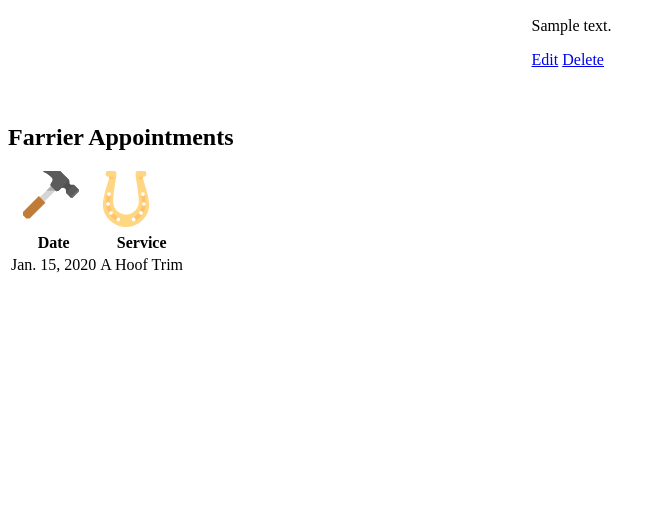
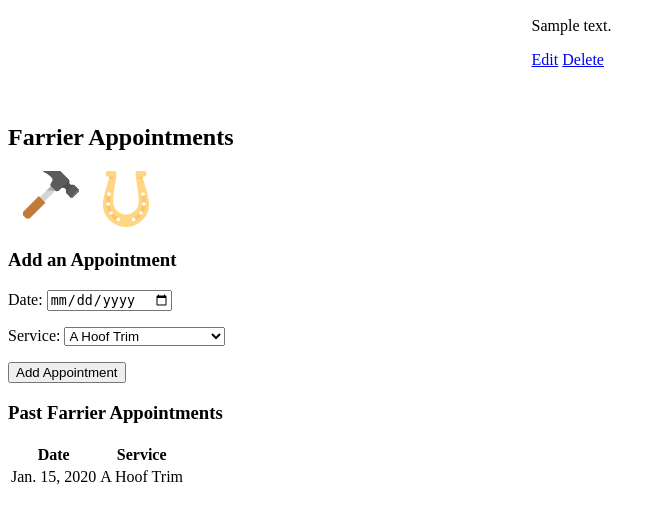
Before and after one commit to ofshvmin/horse-collector, a Django app: page /horses/1/ in a window 1280 px wide. Shown: the part 286-800 px from the top of the page, without its empty margins (0-666 px from the left). Run offline with Django 4.2, Linux system fonts and the light colour scheme; tables that the repository leaves empty hold one stand-in row (values such as "Sample post").

Commit message:
add form for creating a FarrierAppt

```diff
--- /dev/null
+++ b/main_app/forms.py
@@ -0,0 +1,12 @@
+from django import forms
+from django.forms import ModelForm
+from .models import FarrierAppt
+# from django.forms.fields import DateField
+
+
+class FarrierApptForm(ModelForm):
+  class Meta:
+    model = FarrierAppt
+    fields = ['date', 'service']
+
+  date = forms.DateField(widget=forms.DateInput(attrs={'type': 'date'}))
--- a/main_app/templates/horses/detail.html
+++ b/main_app/templates/horses/detail.html
@@ -41,6 +41,20 @@
           alt=""
         >
     </div>
+
+    <h3>Add an Appointment</h3>
+    <form
+      action="{% url 'add-farrier-appt' horse.id %}"
+      method="post"
+      class="subsection-content"
+      autocomplete="off"
+    >
+      {% csrf_token %}
+      {{ farrier_appt_form.as_p }}
+      <button type="submit" class="btn submit">Add Appointment</button>
+    </form>
+
+    <h3>Past Farrier Appointments</h3>
     <table>
       <thead>
         <tr><th>Date</th><th>Service</th></tr>
--- a/main_app/urls.py
+++ b/main_app/urls.py
@@ -9,4 +9,5 @@ urlpatterns = [
   path('horses/create/', views.HorseCreate.as_view(), name='horse-create'),
   path('horses/<int:pk>/update/', views.HorseUpdate.as_view(), name='horse-update'),
   path('horses/<int:pk>/delete/', views.HorseDelete.as_view(), name='horse-delete'),
+  path('horses/<int:horse_id>/add-farrier-appt/', views.add_farrierappt, name='add-farrier-appt'),
 ]
--- a/main_app/views.py
+++ b/main_app/views.py
@@ -1,6 +1,7 @@
-from django.shortcuts import render
+from django.shortcuts import render, redirect
 from django.views.generic.edit import CreateView, UpdateView, DeleteView
 from .models import Horse
+from .forms import FarrierApptForm
 
 
 # Create your views here.
@@ -16,7 +17,8 @@ def horse_index(request):
 
 def horse_detail(request, horse_id):
   horse = Horse.objects.get(id=horse_id)
-  return render(request, 'horses/detail.html', { 'horse': horse })
+  farrier_appt_form = FarrierApptForm()
+  return render(request, 'horses/detail.html', { 'horse': horse, 'farrier_appt_form': farrier_appt_form })
 
 class HorseCreate(CreateView):
   model = Horse
@@ -29,3 +31,13 @@ class HorseUpdate(UpdateView):
 class HorseDelete(DeleteView):
   model = Horse
   success_url = '/horses/'
+
+def add_farrierappt(request, horse_id):
+  form = FarrierApptForm(request.POST)
+  if form.is_valid():
+    new_farrierappt = form.save(commit=False)
+    new_farrierappt.horse_id = horse_id
+    new_farrierappt.save()
+  return redirect('horse-detail', horse_id=horse_id)
+
+# next step is to set up the date picker
```
